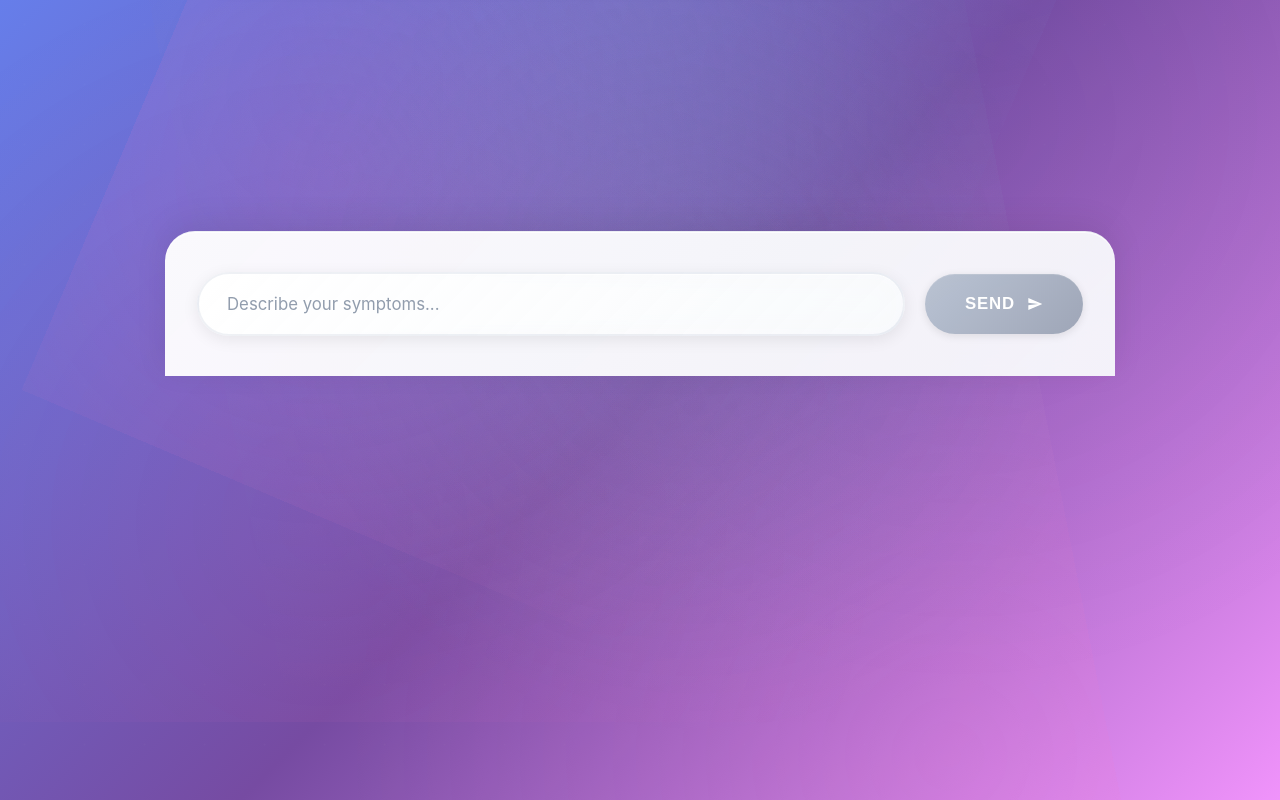
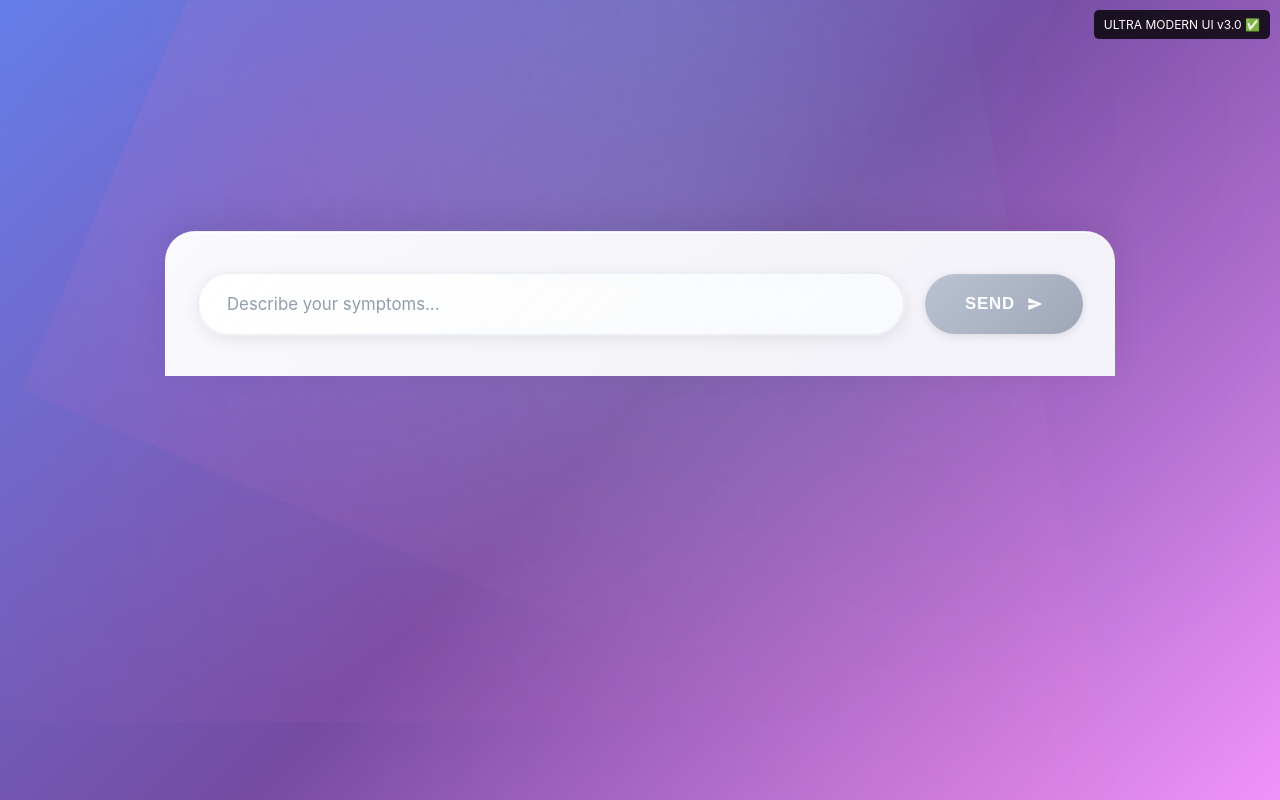
Before and after one commit to sreecode9/hospital_ai_agent, a React (Vite) app in the folder frontend/: page / in a window 1280 px wide. Built offline with nearby package versions, Linux system fonts and the light colour scheme; no server answers.

Commit message:
Add deployment test indicator - ULTRA MODERN UI v3.0 ready

```diff
--- a/frontend/src/App.jsx
+++ b/frontend/src/App.jsx
@@ -6,6 +6,19 @@ import './App.css'
 function App() {
   return (
     <div className="app">
+      <div style={{
+        position: 'fixed',
+        top: '10px',
+        right: '10px',
+        background: 'rgba(0,0,0,0.8)',
+        color: 'white',
+        padding: '5px 10px',
+        borderRadius: '5px',
+        fontSize: '12px',
+        zIndex: 9999
+      }}>
+        ULTRA MODERN UI v3.0 ✅
+      </div>
       <Disclaimer />
       <ChatInterface />
     </div>
```
